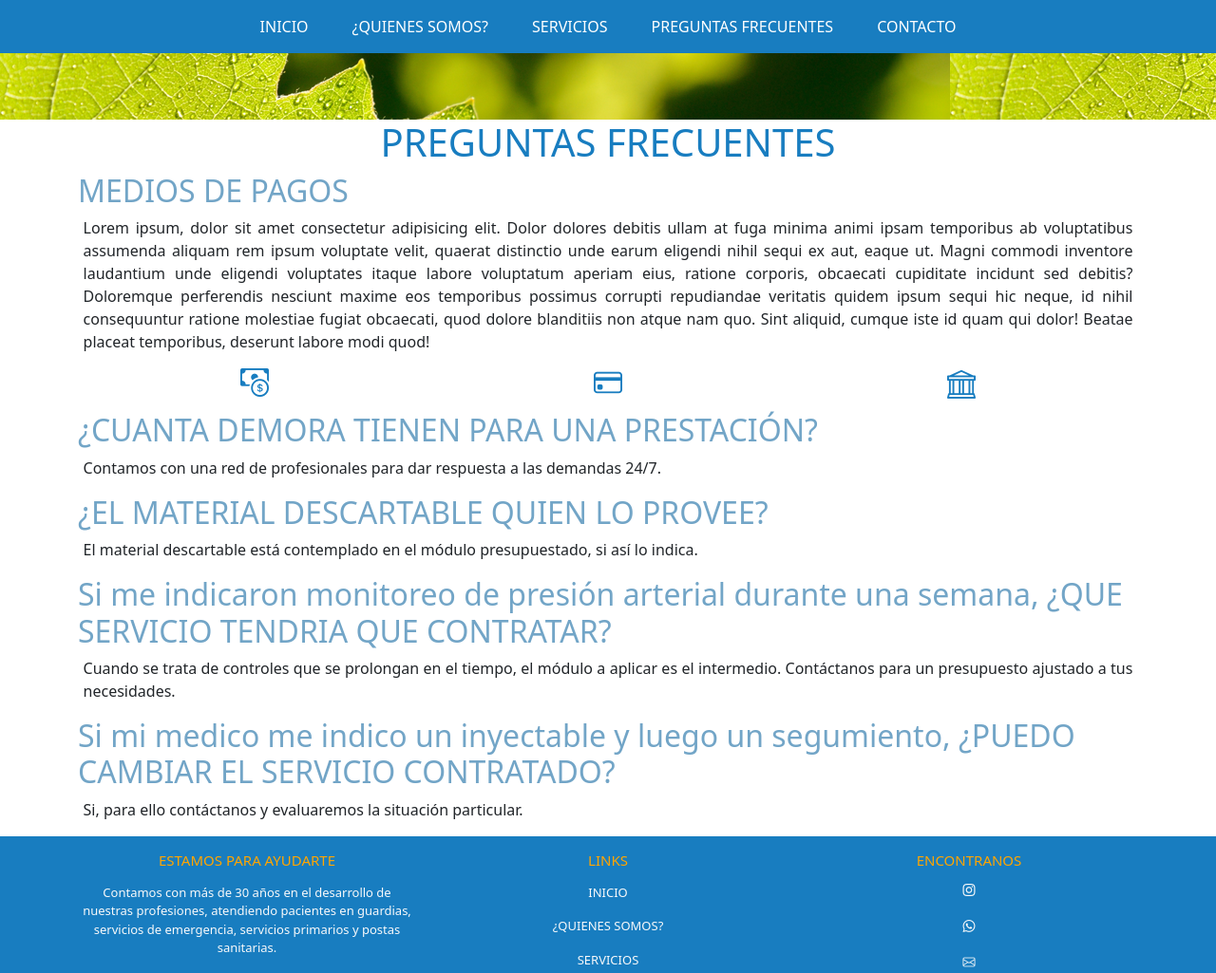
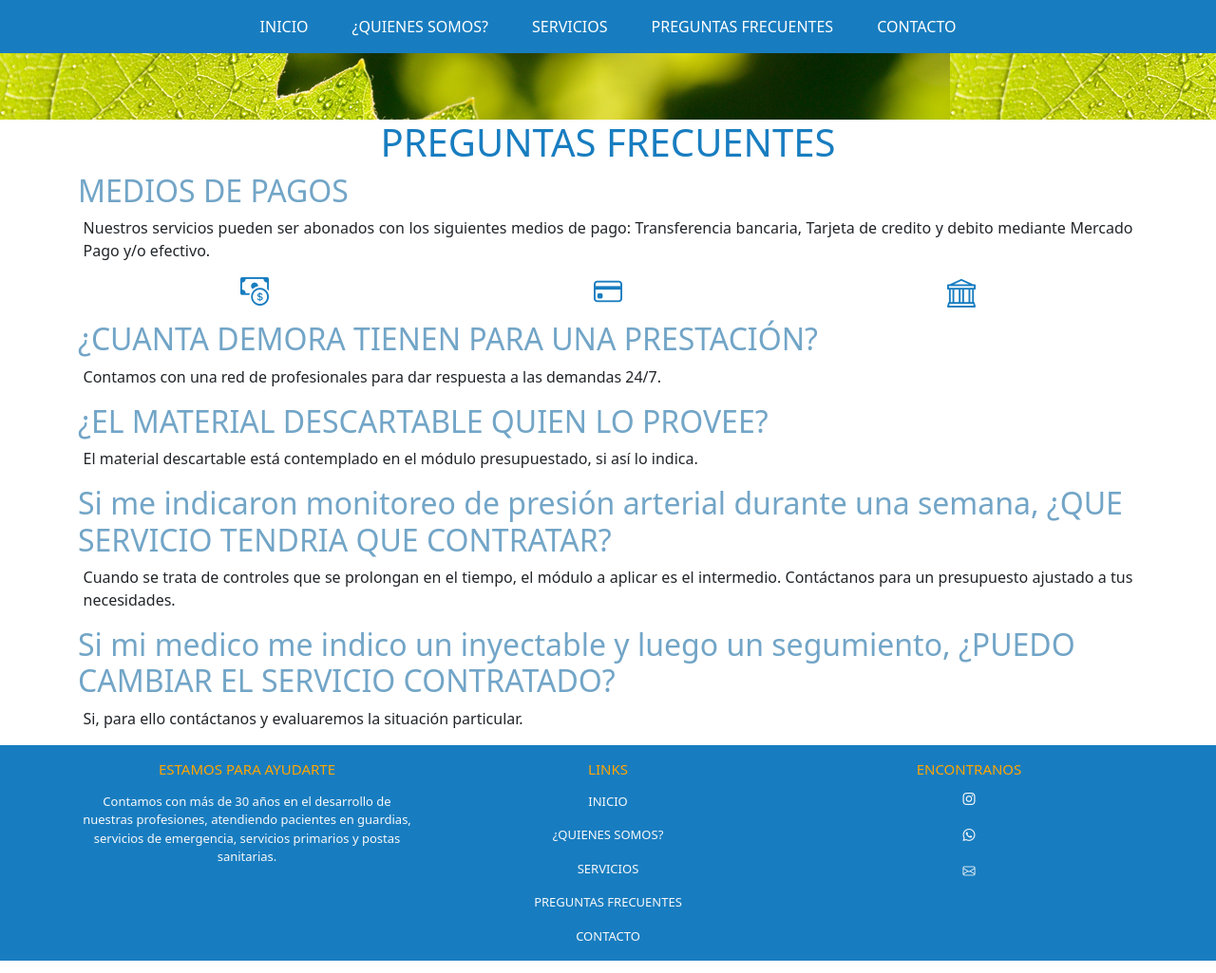
Before and after one commit to Oriana-Chaparro/sass2-chaparro-villaseca, a website: page pages/preguntas.html in a window 1280 px wide. Shown: the top 1025 px of the page at 95% size. Drawn offline with nearby package versions, Linux system fonts and the light colour scheme.

Commit message:
medios de pago

```diff
--- a/pages/preguntas.html
+++ b/pages/preguntas.html
@@ -41,16 +41,7 @@
             <div class="row">
                 <div class="col-xxl-12 col-xl-12 col-lg-12 col-md-12 col-sm-12 col-12">
                     <h2 class="d-flex flew-row justify-content-start">MEDIOS DE PAGOS</h2>
-                    <p>
-                        Lorem ipsum, dolor sit amet consectetur adipisicing elit. Dolor dolores debitis ullam at fuga minima
-                        animi ipsam temporibus ab voluptatibus assumenda aliquam rem ipsum voluptate velit, quaerat distinctio
-                        unde earum eligendi nihil sequi ex aut, eaque ut. Magni commodi inventore laudantium unde eligendi
-                        voluptates itaque labore voluptatum aperiam eius, ratione corporis, obcaecati cupiditate incidunt sed
-                        debitis? Doloremque perferendis nesciunt maxime eos temporibus possimus corrupti repudiandae veritatis
-                        quidem ipsum sequi hic neque, id nihil consequuntur ratione molestiae fugiat obcaecati, quod dolore
-                        blanditiis non atque nam quo. Sint aliquid, cumque iste id quam qui dolor! Beatae placeat temporibus,
-                        deserunt labore modi quod!
-                    </p>
+                    <p>Nuestros servicios pueden ser abonados con los siguientes medios de pago: Transferencia bancaria, Tarjeta de credito y debito mediante Mercado Pago y/o efectivo.</p>
                     <div class="d-flex flex-row justify-content-around pagos-logos">
                         <p class="bi bi-cash-coin"></p>
                         <p class="bi bi-credit-card"></p>
```
